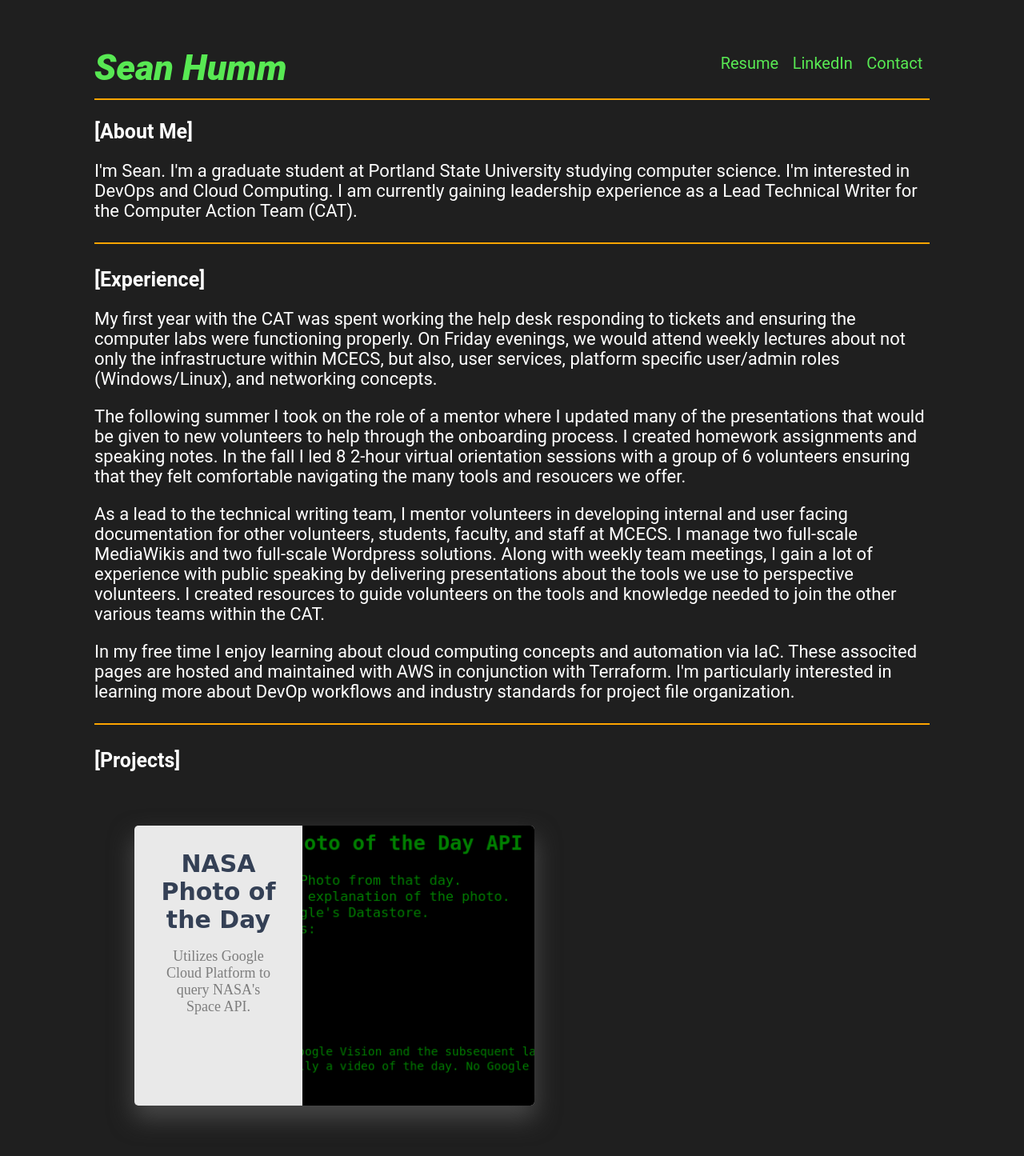
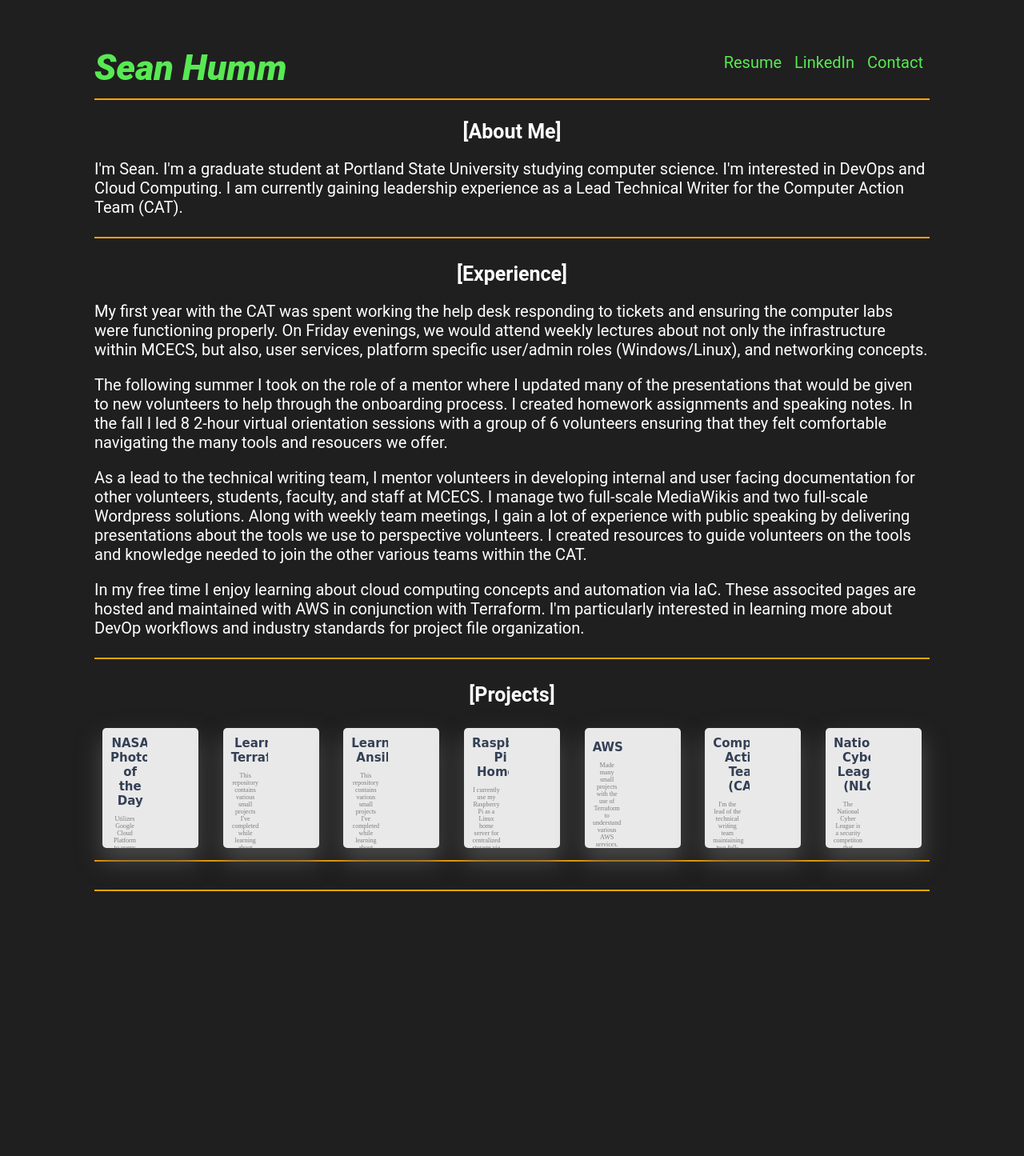
Before and after one commit to shummpdx/website, a plain HTML site: page index.html in a window 1280 px wide. Shown: the top 1445 px of the page at 80% size. After the commit the page ends 1114 px from the top, so only its background shows below. Drawn offline with Linux system fonts and the light colour scheme.

Commit message:
mobile updates

```diff
--- a/styles/styles.css
+++ b/styles/styles.css
@@ -1,6 +1,6 @@
 * {
         font-family: Inconsolata, Roboto, Verdana, Geneva, Tahoma, sans-serif;
-    font-size: 22px;
+        font-size: 20px;
 }
 
 body {
@@ -10,7 +10,7 @@ body {
     cursor: default;
     background-color: #1f1f1f;
     color: white;
-    padding: 50px 110px;
+    padding: 10px 40px;
 }
 
 .navbar-container {
@@ -20,6 +20,9 @@ body {
     border-bottom: 2px solid orange;
     padding-bottom: 12px;
     margin-bottom: 25px;
+    display: flex;
+    flex-wrap: wrap;
+    justify-content: space-around;
 }
 
 .navbar-item {
@@ -35,7 +38,8 @@ body {
 }
 
 .navbar-link {
-    font-size: 20px;
+
+    font-size: 18px;
 }
 
 .home-link,
@@ -62,6 +66,7 @@ body {
 .headers {
     color: white;
     font-size: 25px;
+    text-align: center;
 }
 
 .seperator {
@@ -70,38 +75,29 @@ body {
     margin-bottom: 30px;
 }
 
-.skillContainer {
-    display: grid;
-    grid-template-columns: 1fr;
-    text-align: center;
-    grid-row-gap: 50px;
-}
+@media (min-width: 576px) and (max-width: 1200px) {
 
-@media (min-width: 576px) and (max-width: 1200px) {
-    .skillContainer {
-        display: grid;
-        grid-template-columns: 1fr 1fr;
-        text-align: center;
-        grid-column-gap: 100px;
-    }
 
 }
 
 @media (min-width: 1201px) {
-    .skillContainer {
-        display: grid;
-        grid-template-columns: 1fr 1fr 1fr;
-        text-align: center;
-    }
+    body {
+        font-style: normal;
+        font-variant: normal;
+        height: 100vh;
+        cursor: default;
+        background-color: #1f1f1f;
+        color: white;
+        padding: 50px 110px;
     }
 
-.container {
+    .navbar-container {
         display: flex;
-    flex-direction: row;
-    flex-wrap: wrap;
+        color: #58e953;
         justify-content: space-between;
-    row-gap: 90px;
-    padding: 50px;
+        border-bottom: 2px solid orange;
+        padding-bottom: 12px;
+        margin-bottom: 25px;
     }
 
     #project{
@@ -202,3 +198,158 @@ font-family: 'EB Garamond', serif;
 
     .product-image:hover img {transition: all 0.3s ease-out;}
     .product-image:hover img {transform: scale(1.2, 1.3);}
+}
+
+.navbar-item {
+	margin: 0.4em;
+	width: 100%;
+}
+
+.home-link {
+    font-family: Roboto;
+    font-size: 45px;
+    font-weight: 900;
+    font-style: italic;
+}
+
+.navbar-link {
+    font-size: 20px;
+}
+
+.home-link,
+.navbar-link {
+	color: var(--text-color-green);
+	text-decoration: none;
+	display: flex;
+	align-items: center;
+}
+
+.navbar-links {
+	display: flex;
+    margin: 0;
+    padding: 0;
+    box-shadow: none;
+    position: static;
+    flex-direction: row;
+    list-style-type: none;
+    max-height: max-content;
+    width: 100%;
+    height: 100%;
+}
+
+.headers {
+    color: white;
+    font-size: 25px;
+}
+
+.seperator {
+    border-bottom: 2px solid orange;
+    padding-top: 5px;
+    margin-bottom: 30px;
+}
+
+.container {
+    display: flex;
+    flex-direction: row;
+    flex-wrap: wrap;
+    justify-content: space-between;
+    row-gap: 20px;
+    padding: 10px;
+}
+
+#project{
+   box-shadow: 0 15px 30px 1px rgb(73, 73, 73);
+   background: rgba(255, 255, 255, 0.90);
+   text-align: center;
+   border-radius: 5px;
+   overflow: hidden;
+   height: 150px;
+   width: 120px;
+}
+
+.product-details {
+    position: relative;
+    overflow: hidden;
+    padding: 10px;
+    height: 100%;
+}
+
+#project .product-details h1{
+    font-family: 'Bebas Neue', cursive;
+    display: inline-block;
+    position: relative;
+    font-size: 15px;
+    color: #344055;
+    margin: 0;
+}
+
+#project .product-details h1:before{
+    position: absolute;
+    right: 0%;
+    top: 0%;
+    transform: translate(25px, -15px);
+    font-family: 'Bree Serif', serif;
+    display: inline-block;
+    background: white;
+    border-radius: 5px;
+    font-size: 14px;
+    padding: 5px;
+    color: white;
+    margin: 0;
+    animation: chan-sh 6s ease infinite;
+}
+
+#project .product-details > p {
+    font-family: 'EB Garamond', serif;
+    text-align: center;
+    font-size: 8px;
+    color: #7d7d7d;
+}
+
+.control{
+    position: absolute;
+    bottom: 20%;
+    left: 22.8%;
+}
+
+.product-image {
+    transition: all 0.3s ease-out;
+    position: relative;
+    overflow: hidden;
+    height: 100%;
+    width: fit-content;
+    display: none;
+}
+
+#project img {
+    width: 100%;
+    height: 100%;
+    object-fit: cover;
+    display: none;
+}
+
+.info {
+    background: rgba(27, 26, 26, 0.9);
+    font-family: 'Bree Serif', serif;
+    transition: all 0.3s ease-out;
+    transform: translateX(-100%);
+    position: absolute;
+    line-height: 1.5;
+    text-align: left;
+    font-size: 2px;
+    cursor: no-drop;
+    color: #FFF;
+    height: 100%;
+    width: 100%;
+    left: 0;
+    top: 0;
+}
+
+.info h2 {text-align: center}
+.product-image:hover .info{transform: translateX(0);}
+
+.info ul li{transition: 0.3s ease;}
+.info ul li:hover{transform: translateX(50px) scale(1.2);}
+
+.product-image:hover img {transition: all 0.3s ease-out;}
+.product-image:hover img {transform: scale(1.2, 1.3);}
```
Lines whose indentation alone changed are shown as unchanged.
